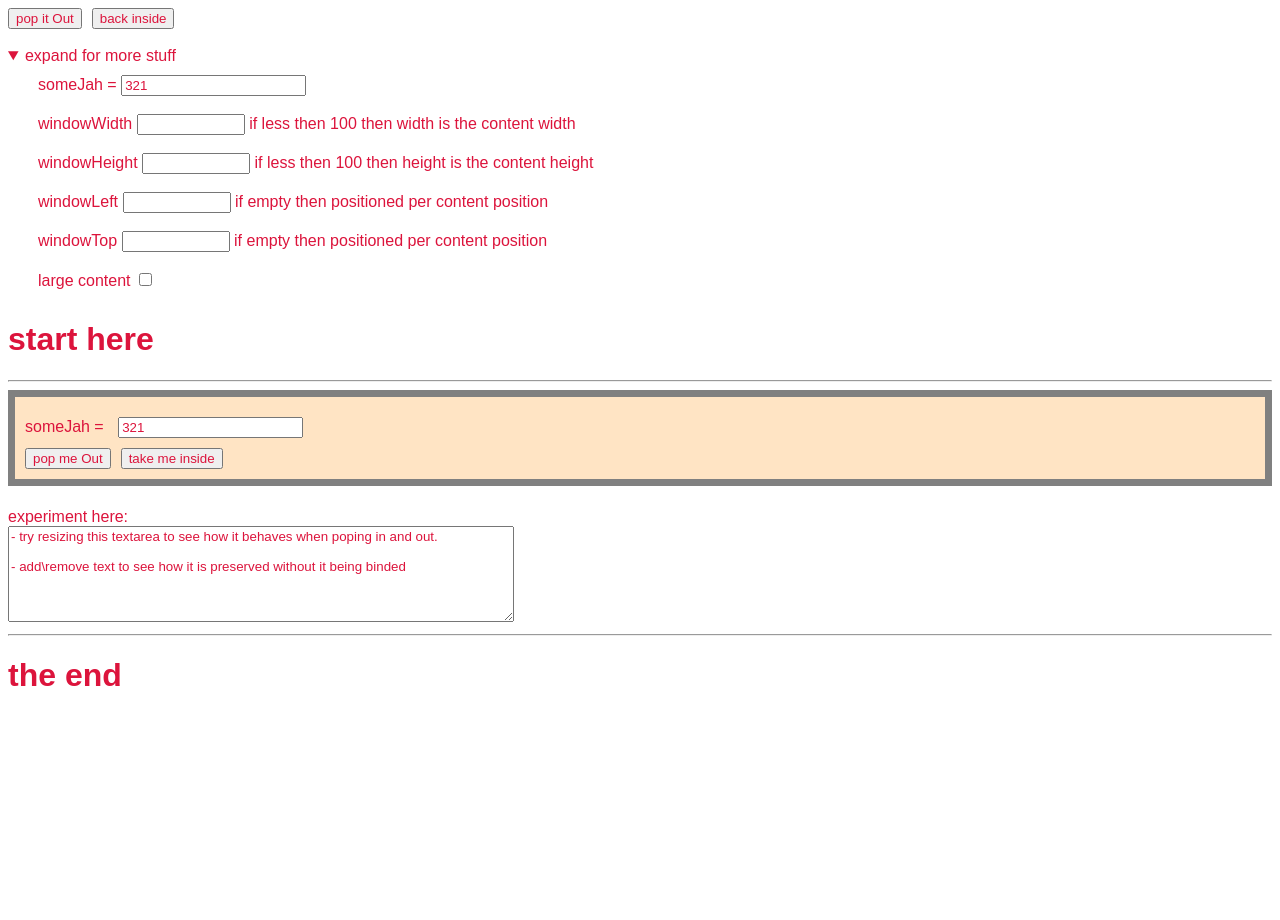
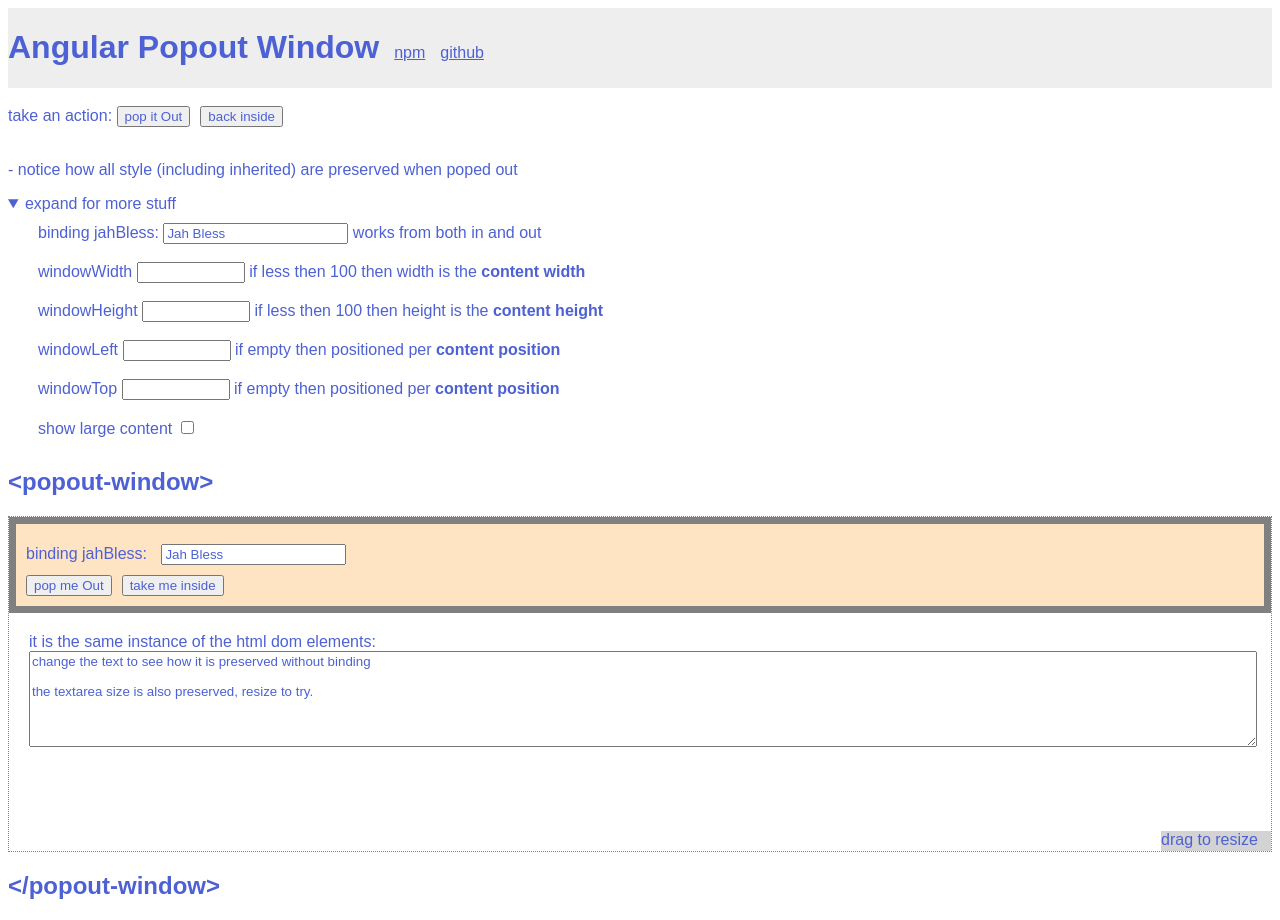
Before and after one commit to Shemesh/angular-popout-window, an Angular app: page / in a window 1280 px wide. Both pictures are taken after a click on the heading "expand for more stuff". Before the commit the page ends 800 px from the top, so only its background shows below. Built offline with nearby package versions, Linux system fonts and the light colour scheme.

Commit message:
better naming + enhance example

```diff
--- a/package.json
+++ b/package.json
@@ -14,7 +14,8 @@
     "build-lib-prod": "ng build popout-window --prod",
     "copy-license-to-lib": "cpx ./LICENSE ./projects/popout-window",
     "copy-readme-to-lib": "cpx ./README.md ./projects/popout-window",
-    "do-the-lib": "npm run copy-license-to-lib && npm run copy-readme-to-lib && npm run build-lib-prod"
+    "do-the-lib": "npm run copy-license-to-lib && npm run copy-readme-to-lib && npm run build-lib-prod",
+    "build-to-docs": "ng build --prod --output-path docs --base-href /angular-popout-window/"
   },
   "private": true,
   "dependencies": {
--- a/projects/popout-window/package.json
+++ b/projects/popout-window/package.json
@@ -1,6 +1,6 @@
 {
   "name": "angular-popout-window",
-  "version": "1.1.2",
+  "version": "1.2.0",
   "description": "Angular library to popout part of your application to a new un-docked browser child window.",
   "license": "MIT",
   "homepage": "https://github.com/Shemesh/angular-popout-window",
--- a/projects/popout-window/src/lib/popout-window.component.ts
+++ b/projects/popout-window/src/lib/popout-window.component.ts
@@ -16,7 +16,7 @@ import {CdkPortal, CdkPortalOutlet, DomPortalOutlet} from '@angular/cdk/portal';
   selector: 'popout-window',
   template: `
     <ng-content *cdkPortal></ng-content>
-    <div #innerOutletWrapper>
+    <div #innerOutletWrapper style="width: 100%; height: 100%; overflow: auto;">
       <ng-container *cdkPortalOutlet></ng-container>
     </div>
   `
@@ -49,10 +49,10 @@ export class PopoutWindowComponent implements AfterViewInit {
   ) {}
 
   ngAfterViewInit(): void {
-    this.doPopIn();
+    this.popIn();
   }
 
-  public doPopIn(): void {
+  public popIn(): void {
     if (!this.portalOutlet.hasAttached()) {
       this.portalOutlet.attach(this.portal);
     }
@@ -64,7 +64,7 @@ export class PopoutWindowComponent implements AfterViewInit {
 
   }
 
-  public doPopOut(): void {
+  public popOut(): void {
     if (!this.externalWindow) {
       const elmRect = this.innerOutletWrapper.nativeElement.getBoundingClientRect();
 
@@ -106,7 +106,7 @@ export class PopoutWindowComponent implements AfterViewInit {
       host.attach(this.portal);
 
       this.externalWindow.addEventListener('unload', () => {
-        this.doPopIn();
+        this.popIn();
       });
     } else {
       this.externalWindow.focus();
--- a/src/app/app.module.ts
+++ b/src/app/app.module.ts
@@ -4,6 +4,7 @@ import { MainComponent } from './main/main.component';
 import {FormsModule} from '@angular/forms';
 import { NgStartComponent } from './ng-start/ng-start.component';
 import {PopoutWindowModule} from '../../projects/popout-window/src/lib/popout-window.module';
+import {DragDropModule} from '@angular/cdk/drag-drop';
 
 @NgModule({
   declarations: [
@@ -13,7 +14,8 @@ import {PopoutWindowModule} from '../../projects/popout-window/src/lib/popout-wi
   imports: [
     BrowserModule,
     FormsModule,
-    PopoutWindowModule
+    PopoutWindowModule,
+    DragDropModule,
   ],
   providers: [],
   bootstrap: [MainComponent]
--- a/src/app/main/main.component.html
+++ b/src/app/main/main.component.html
@@ -1,58 +1,71 @@
-<button (click)="windowComponent.doPopOut()" style="margin-right: 10px">pop it Out</button>
-<button (click)="windowComponent.doPopIn()">back inside</button>
-<br /><br />
-<details class="details1">
+<div style="background-color: #eee">
+  <h1 style="display: inline-block">Angular Popout Window</h1>
+  <a href="https://www.npmjs.com/package/angular-popout-window" style="margin-right: 15px; margin-left: 15px;">npm</a>
+  <a href="https://github.com/Shemesh/angular-popout-window">github</a>
+</div>
+<br />
+<div>
+  take an action:
+  <button (click)="windowComponent.popOut()" style="margin-right: 10px">pop it Out</button>
+  <button (click)="windowComponent.popIn()">back inside</button>
+</div>
+<br />
+<p>- notice how all style (including inherited) are preserved when poped out</p>
+<details class="details">
   <summary>expand for more stuff</summary>
   <div>
     <label>
-      someJah =
-      <input [(ngModel)]="someJah"/>
+      binding jahBless:
+      <input [(ngModel)]="jahBless"/>
+      works from both in and out
     </label><br/><br/>
     <label>
       windowWidth
       <input [(ngModel)]="windowComponent.windowWidth" type="number" style="max-width: 100px;"/>
-      if less then 100 then width is the content width
+      if less then 100 then width is the <b>content width</b>
     </label><br/><br/>
     <label>
       windowHeight
       <input [(ngModel)]="windowComponent.windowHeight" type="number" style="max-width: 100px;"/>
-      if less then 100 then height is the content height
+      if less then 100 then height is the <b>content height</b>
     </label><br/><br/>
     <label>
       windowLeft
       <input [(ngModel)]="windowComponent.windowLeft" type="number" style="max-width: 100px;"/>
-      if empty then positioned per content position
+      if empty then positioned per <b>content position</b>
     </label><br/><br/>
     <label>
       windowTop
       <input [(ngModel)]="windowComponent.windowTop" type="number" style="max-width: 100px;"/>
-      if empty then positioned per content position
+      if empty then positioned per <b>content position</b>
     </label><br/><br/>
     <label>
-      large content
+      show large content
       <input type="checkbox" [(ngModel)]="this.isChecked"/>
     </label>
   </div>
 </details>
-<h1>start here</h1>
-<hr>
+<h2>&lt;popout-window&gt;</h2>
+<div class="resizable" #resizableDiv>
   <popout-window #windowComponent>
-  <div class="div1" style="border: 7px solid gray; padding: 10px">
+    <div class="div1" style="border: 7px solid gray; padding: 10px" >
       <label class="label1">
-      someJah =
-      <input [(ngModel)]="someJah" />
+        binding jahBless:
+        <input [(ngModel)]="jahBless" />
       </label>
       <br />
-    <button (click)="windowComponent.doPopOut()" style="margin-right: 10px">pop me Out</button>
-    <button (click)="windowComponent.doPopIn()">take me inside</button>
+      <button (click)="windowComponent.popOut()" style="margin-right: 10px">pop me Out</button>
+      <button (click)="windowComponent.popIn()">take me inside</button>
     </div>
     <app-ng-start *ngIf="this.isChecked"></app-ng-start>
     <div class="textarea1">
       <label>
-      experiment here:<br />
-      <textarea style="width: 500px; height: 90px">- try resizing this textarea to see how it behaves when poping in and out.&#013; &#010;- add\remove text to see how it is preserved without it being binded</textarea>
+        it is the same instance of the html dom elements:<br />
+        <textarea style="width: 100%; height: 90px">change the text to see how it is preserved without binding&#013; &#010;the textarea size is also preserved, resize to try.</textarea>
       </label>
     </div>
   </popout-window>
-<hr>
-<h1>the end</h1>
+  <div class="resizer" #resizer cdkDrag
+       (cdkDragStarted)="dragStart()" (cdkDragMoved)="resizerMoved($event)">drag to resize</div>
+</div>
+<h2>&lt;/popout-window&gt;</h2>
--- a/src/app/main/main.component.scss
+++ b/src/app/main/main.component.scss
@@ -1,6 +1,6 @@
 * {
   font-family: cursive, sans-serif;
-  color: crimson;
+  color: #4d61d4;
 }
 .div1 {
   background-color: bisque;
@@ -12,10 +12,24 @@
   }
 }
 
-.details1 > div {
+.details > div {
   padding: 10px 30px;
 }
 
 .textarea1 {
-  margin-top: 22px;
+  margin: 20px 20px 100px;
 }
+
+.resizable {
+  position: relative;
+  border: 1px dotted gray;
+  .resizer {
+    cursor: move;
+    height: 20px;
+    width: 110px;
+    background-color: lightgray;
+    position: absolute;
+    right: 0;
+    bottom: 0;
+  }
+}
--- a/src/app/main/main.component.ts
+++ b/src/app/main/main.component.ts
@@ -1,4 +1,5 @@
-import {ApplicationRef, Component, OnInit} from '@angular/core';
+import {ApplicationRef, Component, ElementRef, OnInit, ViewChild} from '@angular/core';
+import {CdkDragMove} from '@angular/cdk/drag-drop';
 
 @Component({
   selector: 'app-main',
@@ -7,13 +8,31 @@ import {ApplicationRef, Component, OnInit} from '@angular/core';
 })
 export class MainComponent implements OnInit {
 
-  public someJah = '321';
+  jahBless = 'Jah Bless';
   isChecked: any;
+  private rect;
 
-  constructor(private appRef: ApplicationRef) { }
+  @ViewChild('resizableDiv') resizableDiv: ElementRef;
+  @ViewChild('resizer') resizer: ElementRef;
+
+  constructor() { }
 
   ngOnInit(): void {
   }
 
+  resizerMoved(event: CdkDragMove): void {
+    const newW = this.rect.width + event.distance.x;
+    const newH = this.rect.height + event.distance.y;
+    if (newW > 350) {
+      this.resizableDiv.nativeElement.style.width = `${newW}px`;
+    }
+    if (newH > 300) {
+      this.resizableDiv.nativeElement.style.height = `${newH}px`;
+    }
+    this.resizer.nativeElement.style.transform = `translate3d(0, 0, 0)`;
+  }
 
+  dragStart(): void {
+    this.rect  = this.resizableDiv.nativeElement.getBoundingClientRect();
+  }
 }
```
Also changed, not shown: 3 other files (tests, documents, lock files or other folders). Lines whose indentation alone changed are shown as unchanged.
